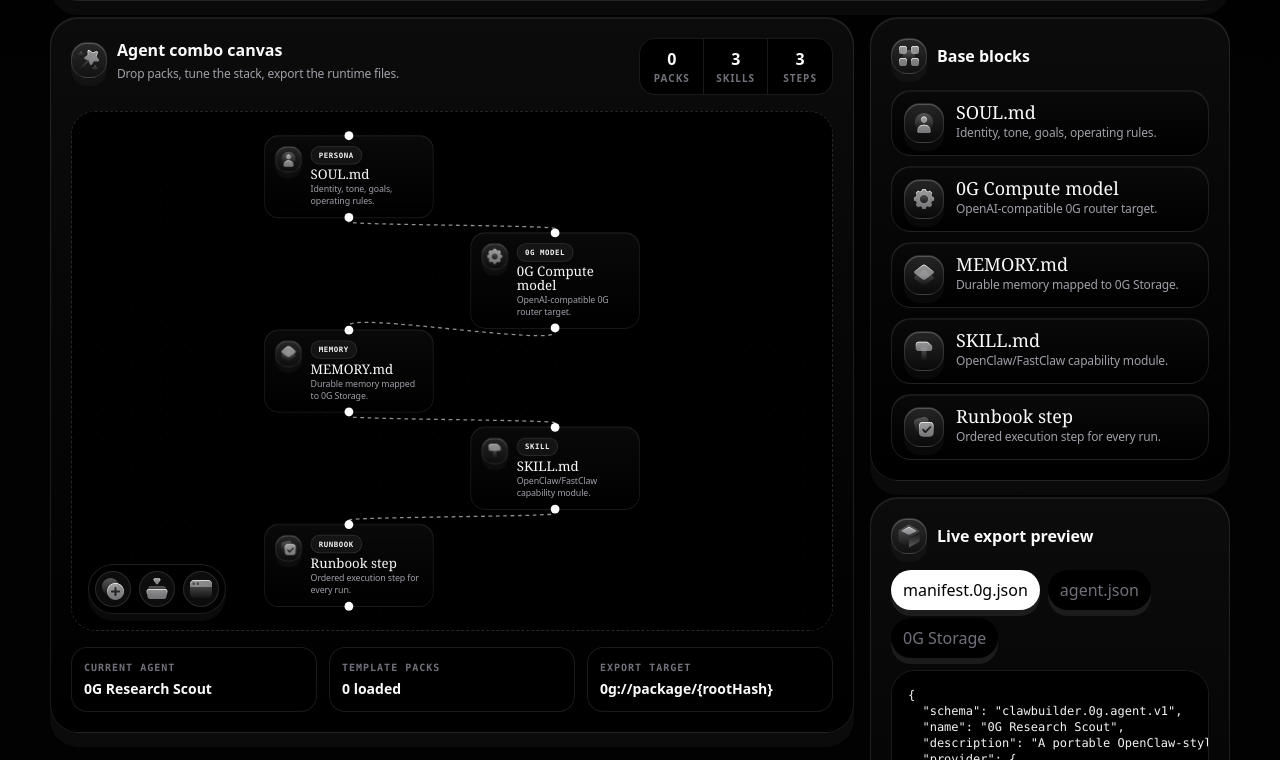
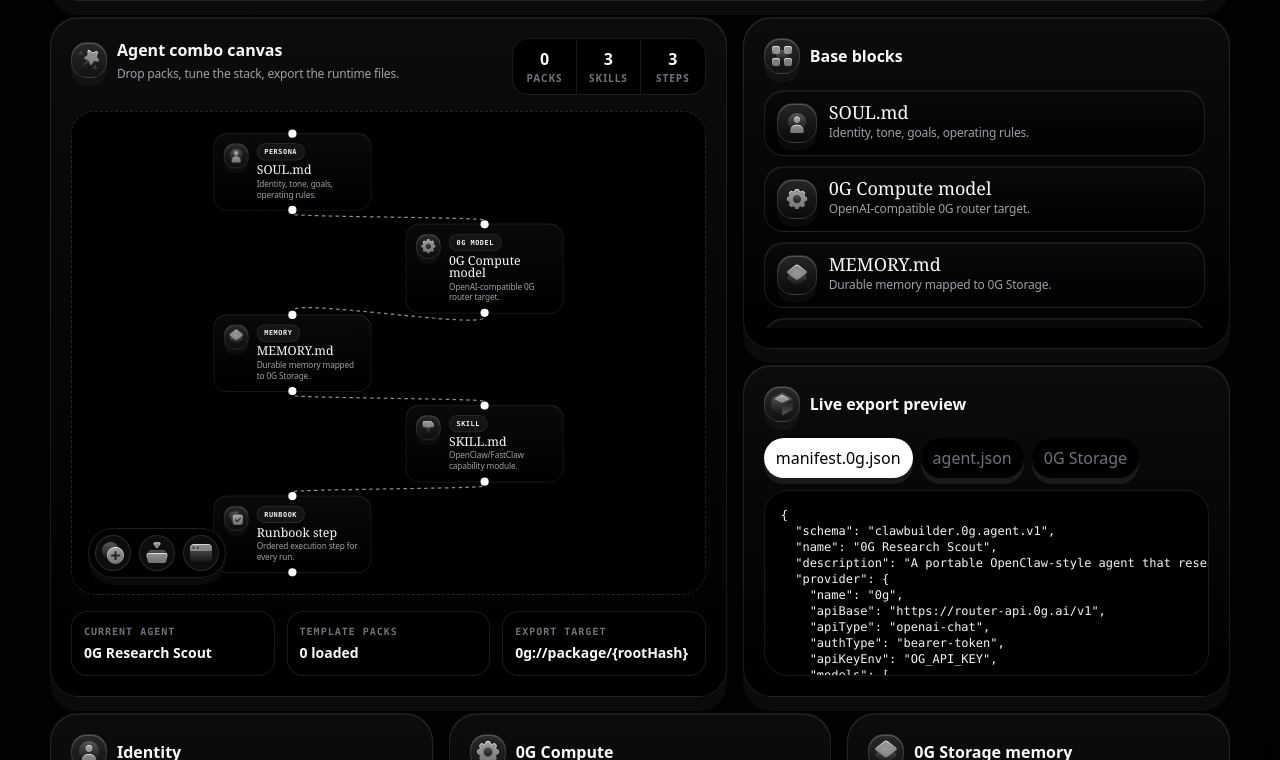
Before and after one commit to ayush-that/openagents-project, a React (Vite) app: page / in a window 1280 px wide. Shown: the part 1380-2140 px from the top of the page. Built offline with nearby package versions, Linux system fonts and the light colour scheme.

Commit message:
Balance canvas export layout
Co-Authored-By: Lakkhan Madarchod <ayush1337@hotmail.com>

```diff
--- a/src/App.tsx
+++ b/src/App.tsx
@@ -510,7 +510,7 @@
 
   return (
     <div
-      className="relative z-10 h-[520px] overflow-hidden rounded-3xl border border-dashed border-white/14 bg-[radial-gradient(circle,rgba(255,255,255,0.10)_1px,transparent_1.2px),linear-gradient(180deg,#050505,#000)] bg-[size:18px_18px,auto]"
+      className="relative z-10 h-[520px] overflow-hidden rounded-3xl border border-dashed border-white/14 bg-[radial-gradient(circle,rgba(255,255,255,0.10)_1px,transparent_1.2px),linear-gradient(180deg,#050505,#000)] bg-[size:18px_18px,auto] xl:h-auto xl:flex-1"
       ref={wrapperRef}
     >
       <ReactFlow
@@ -1008,8 +1008,8 @@
         </div>
       </section>
 
-      <section className="grid items-start gap-4 xl:grid-cols-[minmax(560px,1fr)_360px]">
-        <section className={panelClass} id="builder">
+      <section className="grid items-start gap-4 xl:grid-cols-[minmax(0,1fr)_minmax(0,0.72fr)]">
+        <section className={`${panelClass} flex flex-col xl:h-[680px] xl:min-h-0`} id="builder">
           <div className={`${panelTitleClass} items-start justify-between`}>
             <span className="flex items-center gap-2.5">
               <span className={panelIconClass}>
@@ -1066,17 +1066,18 @@
           </div>
         </section>
 
-        <section className="grid gap-4 xl:sticky xl:top-4">
-          <aside className={panelClass}>
+        <section className="grid gap-4 xl:h-[680px] xl:min-h-0 xl:grid-rows-2">
+          <aside className={`${panelClass} flex min-h-0 flex-col`}>
             <div className={panelTitleClass}>
               <span className={panelIconClass}>
                 <NucleoIcon className="size-6" name="grid" />
               </span>
               Base blocks
             </div>
+            <div className="relative z-10 grid flex-1 content-start gap-2.5 overflow-y-auto pr-1">
               {palette.map((block) => (
                 <article
-                className={`${glassRowClass} mt-2.5 grid cursor-grab grid-cols-[40px_1fr] gap-3 rounded-[1.25rem] p-3 first:mt-0`}
+                  className={`${glassRowClass} grid cursor-grab grid-cols-[40px_1fr] gap-3 rounded-[1.25rem] p-3`}
                   draggable
                   key={block.id}
                   onDragStart={(event) => handleDragStart(event, block.id)}
@@ -1094,9 +1095,10 @@
                   </div>
                 </article>
               ))}
+            </div>
           </aside>
 
-          <section className={panelClass} id="export-preview">
+          <section className={`${panelClass} flex min-h-0 flex-col`} id="export-preview">
             <div className={panelTitleClass} title="Inspect the exact files and metadata that will be written into the exported package.">
               <span className={panelIconClass}>
                 <NucleoIcon className="size-6" name="cube" />
@@ -1138,7 +1140,7 @@
                 0G Storage
               </button>
             </div>
-            <pre className="mono-font relative z-10 m-0 max-h-[350px] min-h-[350px] overflow-auto rounded-3xl border border-white/10 bg-black p-4 text-xs text-zinc-100">
+            <pre className="mono-font relative z-10 m-0 min-h-[260px] flex-1 overflow-auto rounded-3xl border border-white/10 bg-black p-4 text-xs text-zinc-100 xl:min-h-0">
               {JSON.stringify(preview, null, 2)}
             </pre>
           </section>
```
Lines whose indentation alone changed are shown as unchanged.
